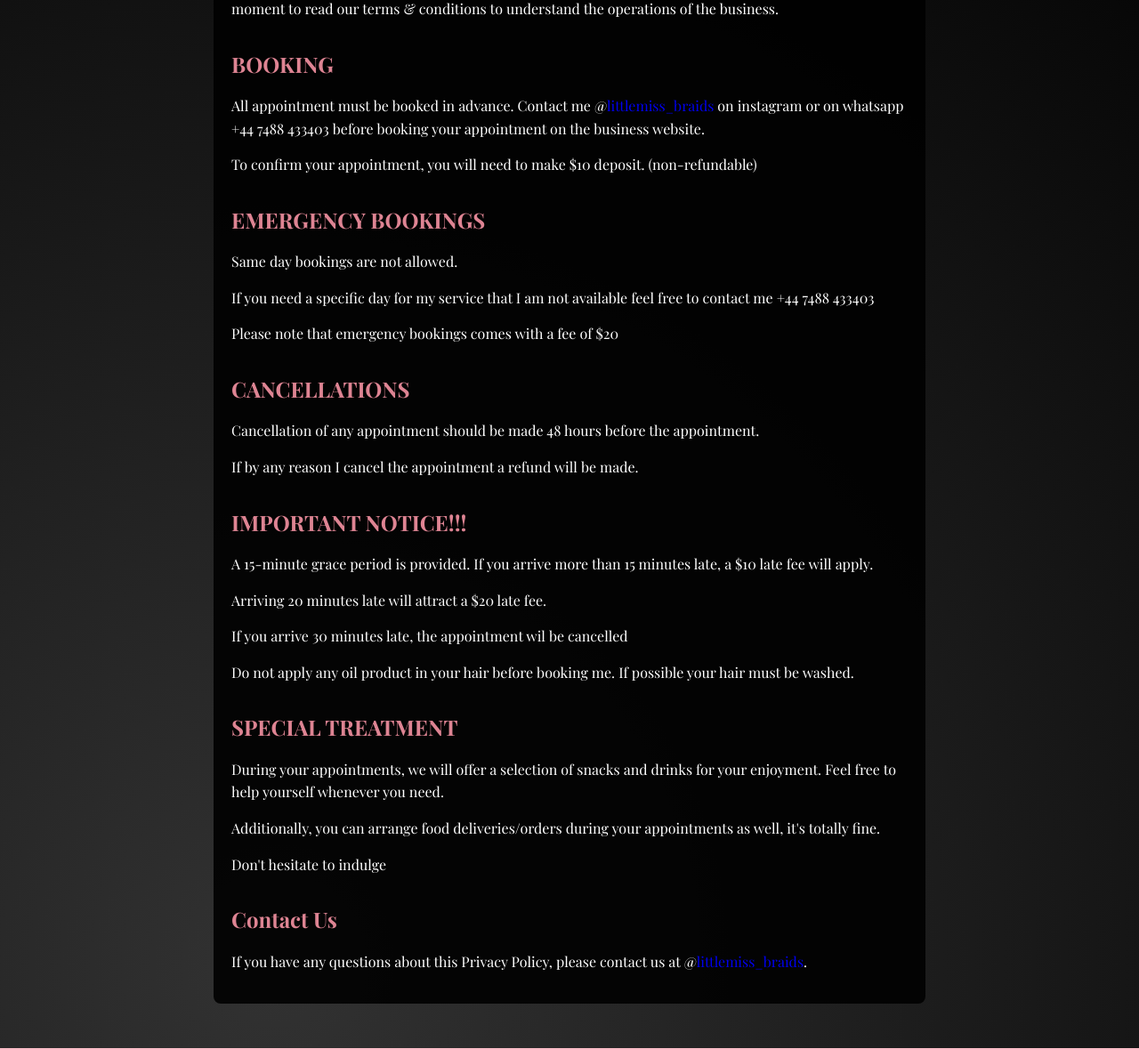
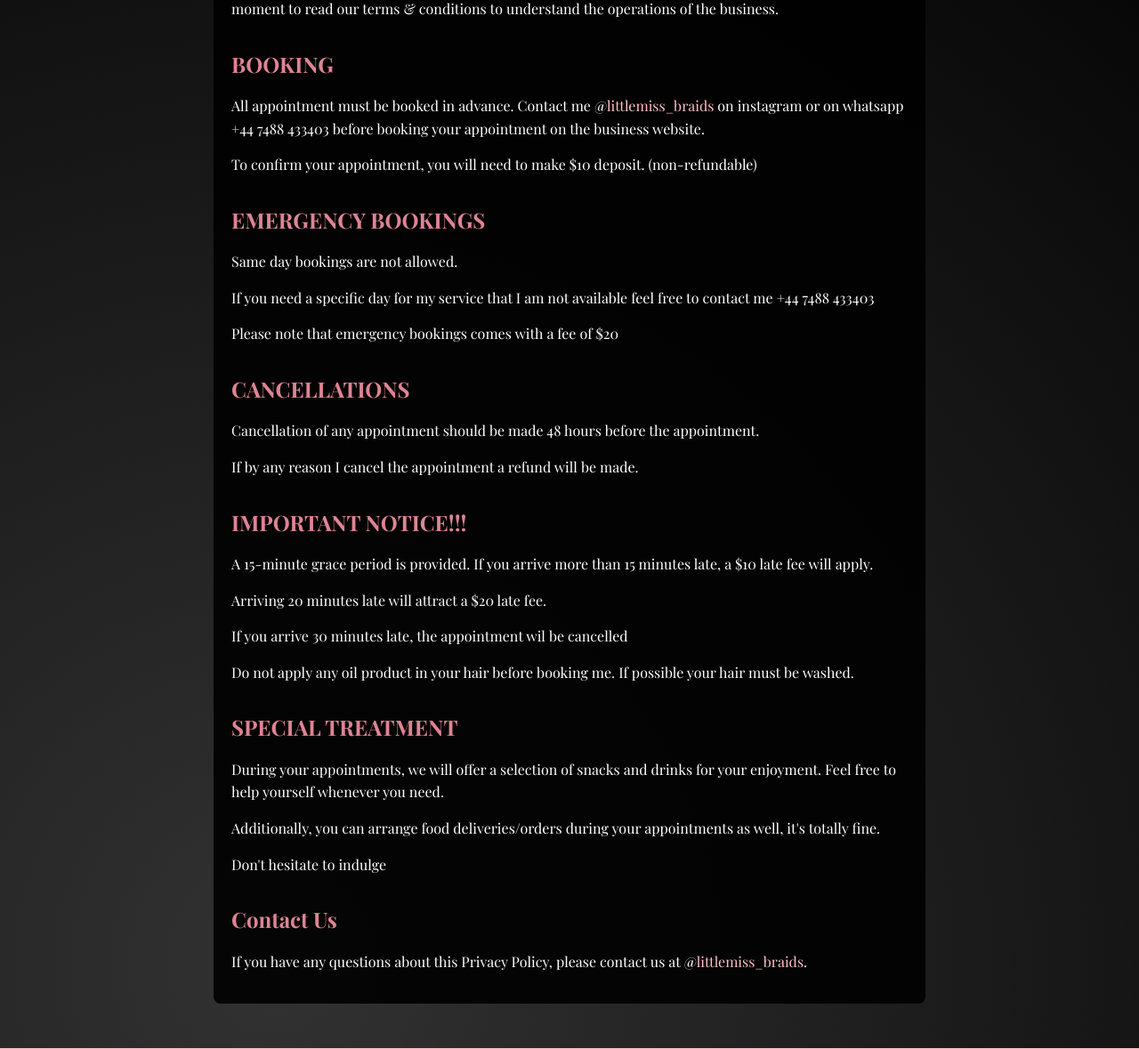
Before and after one commit to Edmondakwasi/Hair_dressing_saloon, a PHP site: page /privacy-policy.html in a window 1280 px wide. Shown: the part 332-1511 px from the top of the page at 89% size. Run offline with PHP 8.4, Linux system fonts and the light colour scheme; some libraries are stand-ins or nearby versions; some web fonts are replaced.

Commit message:
changed anchor color

```diff
--- a/styles/ppolicystyle.css
+++ b/styles/ppolicystyle.css
@@ -102,6 +102,10 @@ section{
     background-color: rgba(0, 0, 0, 0.9);
     border-radius: 8px;
     line-height: 1.6;
+}
+
+.privacy-policy a {
+  color: var(--main-color);
 }
 
 .heading {
--- a/styles/style.css
+++ b/styles/style.css
@@ -105,6 +105,10 @@ section{
     text-align: center;
     font-size: large;
     color:  var(--text-pink);
+}
+
+#privacy a {
+    color: var(--main-color);
 }
 
 #privacy input {
```
